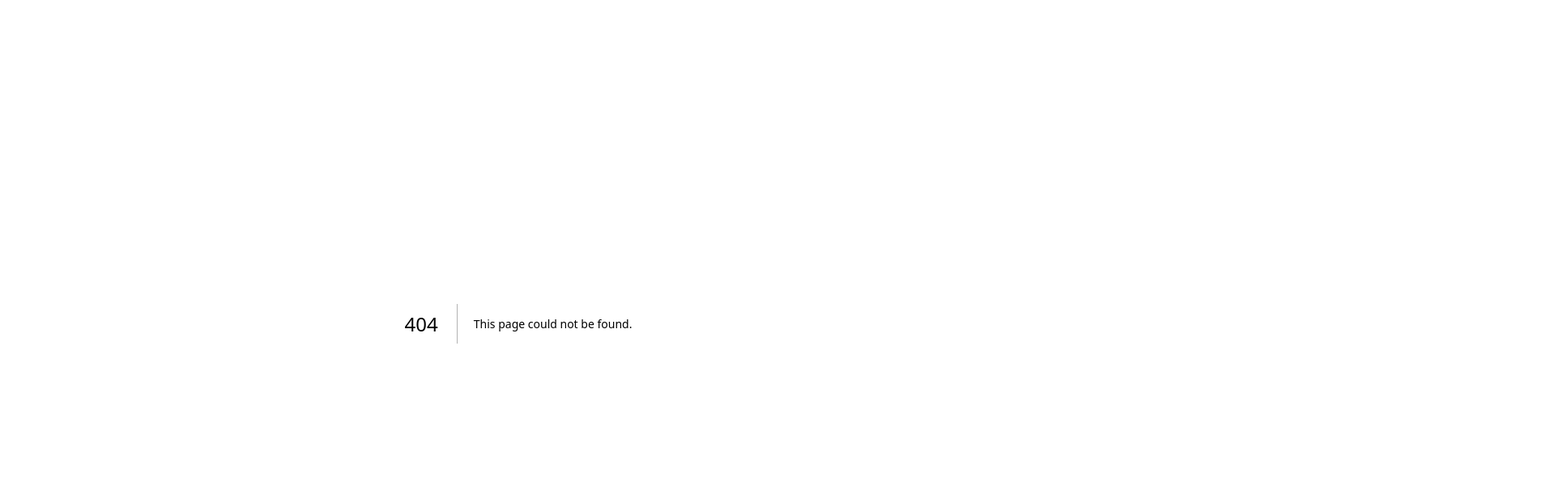
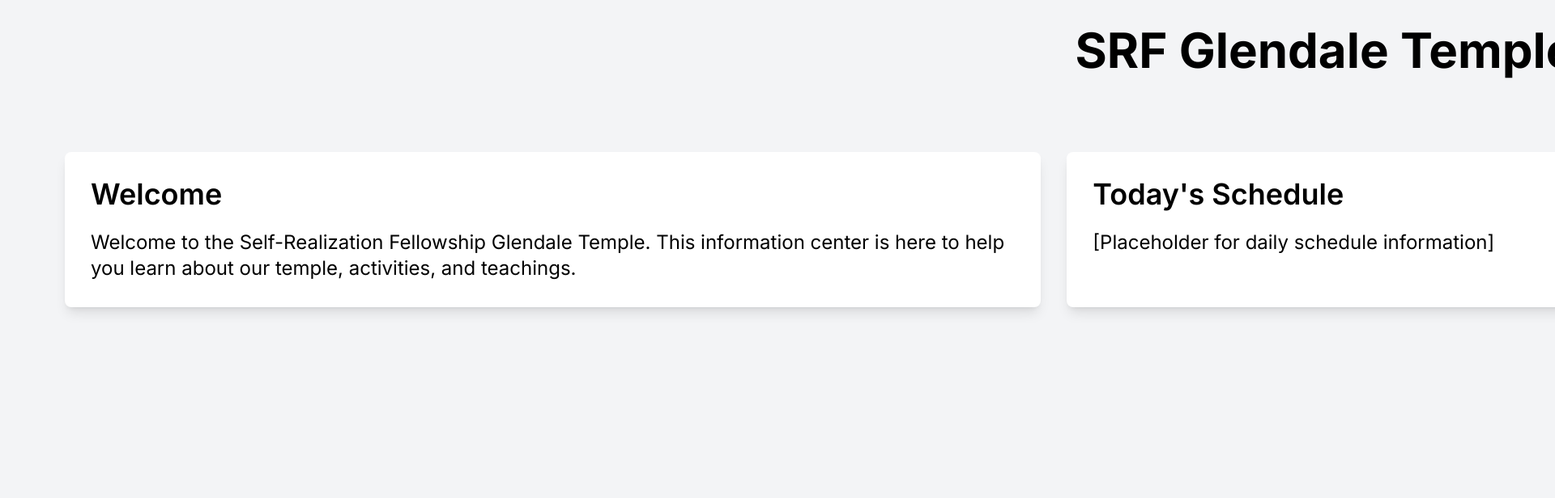
Before and after one commit to synctree/srf-glendale-temple, a Next.js app: page /information-center in a window 1280 px wide. Before the commit this address had no page. Shown: the top 616 px of the page at 81% size, 1920 px wide, since content can reach past the window. Built offline with nearby package versions, Linux system fonts and the light colour scheme.

Commit message:
feat: Create 4K-optimized information center landing page with placeholder content

```diff
--- /dev/null
+++ b/app/information-center/page.tsx
@@ -0,0 +1,40 @@
+import Link from 'next/link'
+
+export default function InformationCenter() {
+  return (
+    <div className="min-h-screen w-screen bg-gray-100 p-8" style={{ width: '3840px', height: '2160px' }}>
+      <header className="mb-12">
+        <h1 className="text-6xl font-bold text-center">
+          SRF Glendale Temple Information Center
+        </h1>
+      </header>
+
+      <main className="grid grid-cols-3 gap-8 p-12">
+        <section className="bg-white rounded-lg shadow-lg p-8">
+          <h2 className="text-4xl font-semibold mb-6">Welcome</h2>
+          <p className="text-2xl">
+            Welcome to the Self-Realization Fellowship Glendale Temple. This information center is here to help you learn about our temple, activities, and teachings.
+          </p>
+        </section>
+
+        <section className="bg-white rounded-lg shadow-lg p-8">
+          <h2 className="text-4xl font-semibold mb-6">Today's Schedule</h2>
+          <p className="text-2xl">
+            [Placeholder for daily schedule information]
+          </p>
+        </section>
+
+        <section className="bg-white rounded-lg shadow-lg p-8">
+          <h2 className="text-4xl font-semibold mb-6">Upcoming Events</h2>
+          <p className="text-2xl">
+            [Placeholder for upcoming events]
+          </p>
+        </section>
+      </main>
+
+      <footer className="absolute bottom-0 left-0 right-0 p-8 text-center">
+        <p className="text-xl">Touch anywhere to begin exploring</p>
+      </footer>
+    </div>
+  )
+}
```
